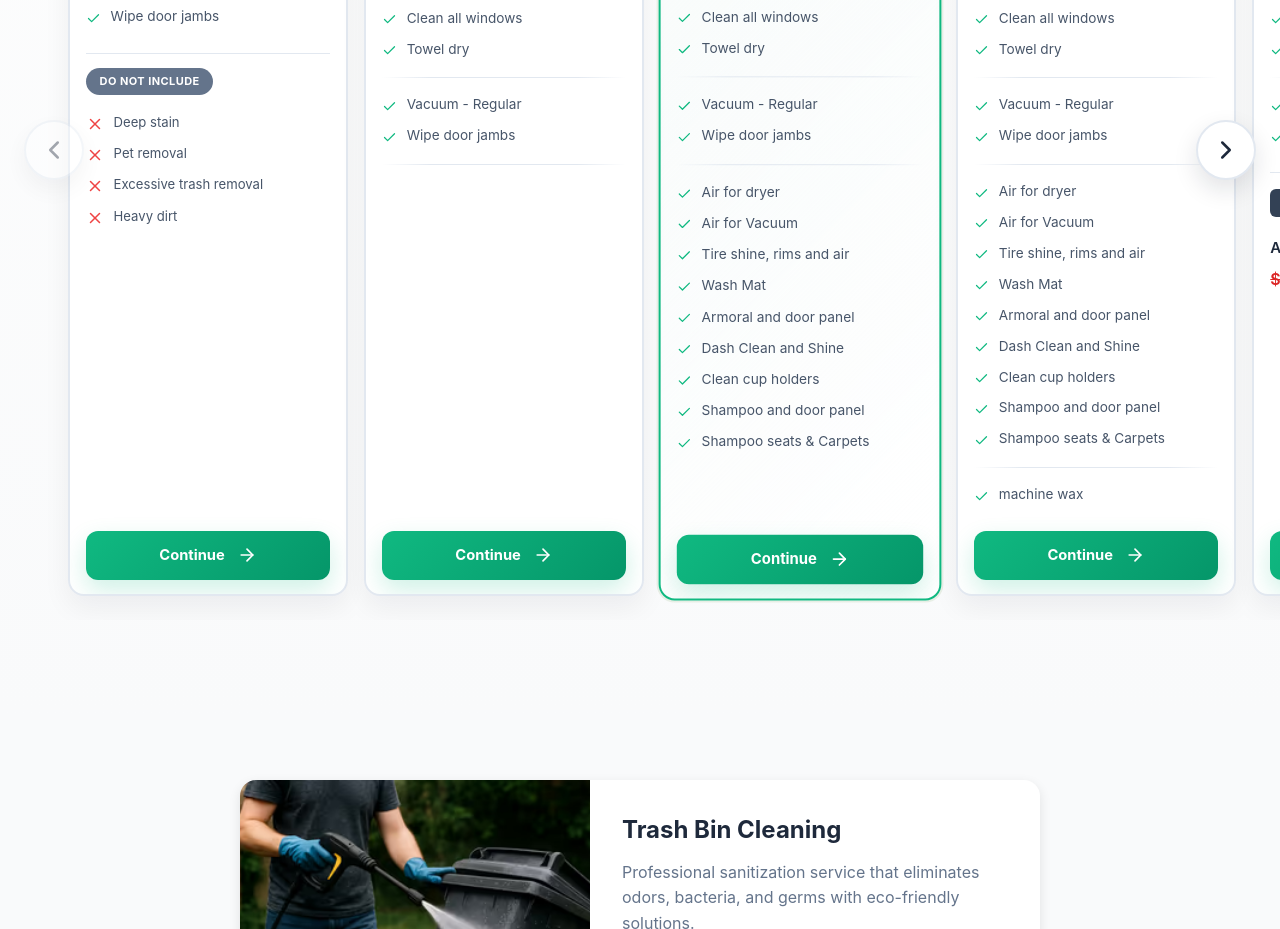
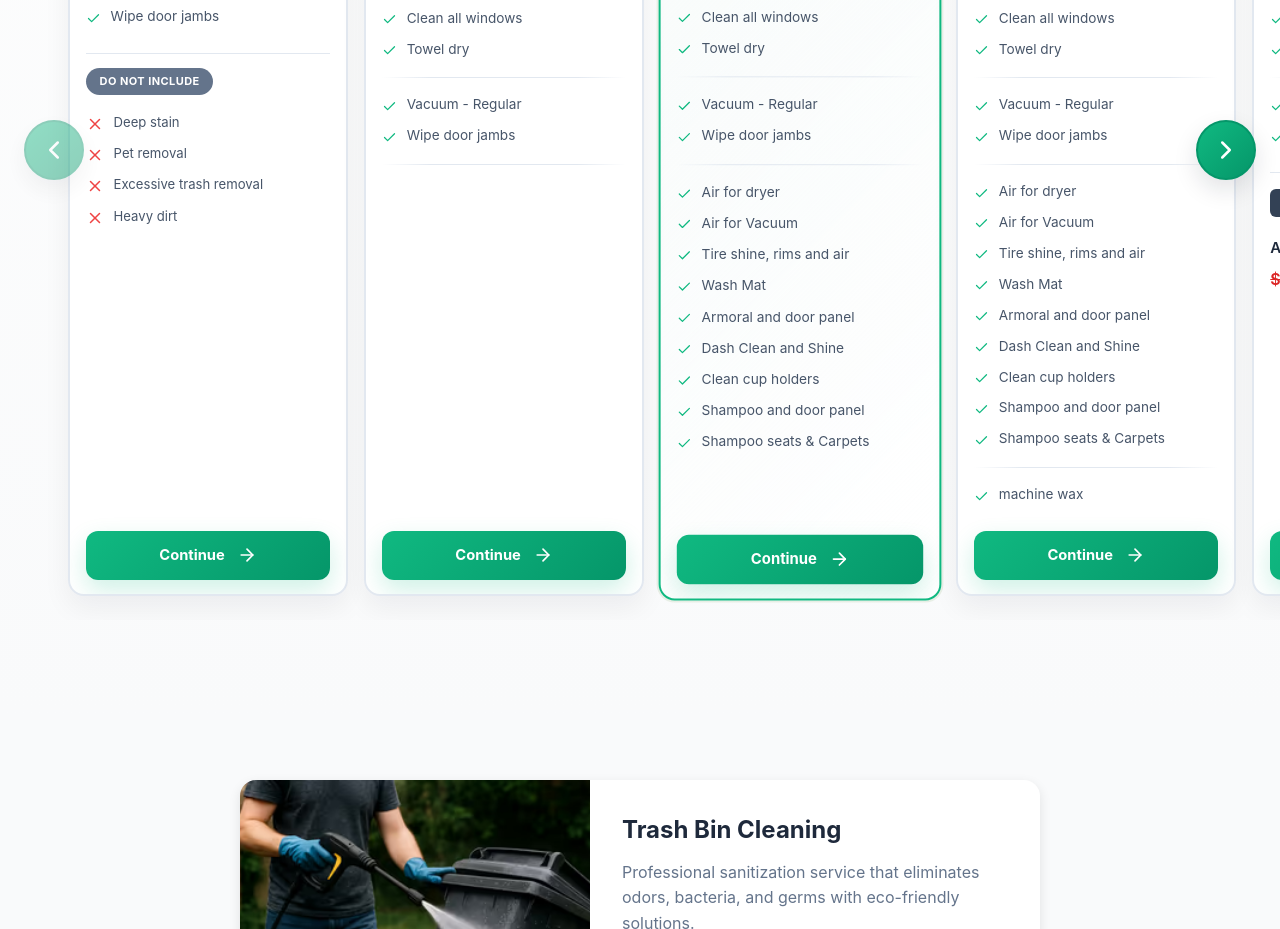
Before and after one commit to nuamah/tidyzon-web, a React (Vite) app: page /services in a window 1280 px wide. Shown: the part 1900-2829 px from the top of the page. Built offline with nearby package versions, Linux system fonts and the light colour scheme; no server answers; a web font is replaced by a local one.

Commit message:
style: improve carousel arrow visibility
Make the services carousel arrows easier to see with a green background, white icons, and stronger hover contrast.

Made-with: Cursor

```diff
--- a/src/components/sections/Services.css
+++ b/src/components/sections/Services.css
@@ -407,9 +407,9 @@
   width: 60px;
   height: 60px;
   border-radius: 50%;
-  border: 2px solid #e2e8f0;
-  background: #ffffff;
-  color: #1e293b;
+  border: 2px solid #059669;
+  background: linear-gradient(135deg, #10b981 0%, #059669 100%);
+  color: #ffffff;
   cursor: pointer;
   display: flex;
   align-items: center;
@@ -419,14 +419,14 @@
 }
 
 .packages-carousel-arrow:hover:not(:disabled) {
-  border-color: #10b981;
-  background: #f0fdf4;
-  color: #10b981;
-  box-shadow: 0 6px 16px rgba(16, 185, 129, 0.2);
+  border-color: #047857;
+  background: linear-gradient(135deg, #059669 0%, #047857 100%);
+  color: #ffffff;
+  box-shadow: 0 12px 24px rgba(16, 185, 129, 0.3);
 }
 
 .packages-carousel-arrow:disabled {
-  opacity: 0.4;
+  opacity: 0.45;
   cursor: not-allowed;
 }
 
--- a/src/pages/ServicesPage.css
+++ b/src/pages/ServicesPage.css
@@ -323,9 +323,9 @@
   width: 60px;
   height: 60px;
   border-radius: 50%;
-  border: 2px solid #e2e8f0;
-  background: #ffffff;
-  color: #1e293b;
+  border: 2px solid #059669;
+  background: linear-gradient(135deg, #10b981 0%, #059669 100%);
+  color: #ffffff;
   cursor: pointer;
   display: flex;
   align-items: center;
@@ -335,14 +335,14 @@
 }
 
 .pricing-carousel-arrow:hover:not(:disabled) {
-  border-color: #10b981;
-  background: #f0fdf4;
-  color: #10b981;
-  box-shadow: 0 6px 16px rgba(16, 185, 129, 0.2);
+  border-color: #047857;
+  background: linear-gradient(135deg, #059669 0%, #047857 100%);
+  color: #ffffff;
+  box-shadow: 0 12px 24px rgba(16, 185, 129, 0.3);
 }
 
 .pricing-carousel-arrow:disabled {
-  opacity: 0.4;
+  opacity: 0.45;
   cursor: not-allowed;
 }
 
```
